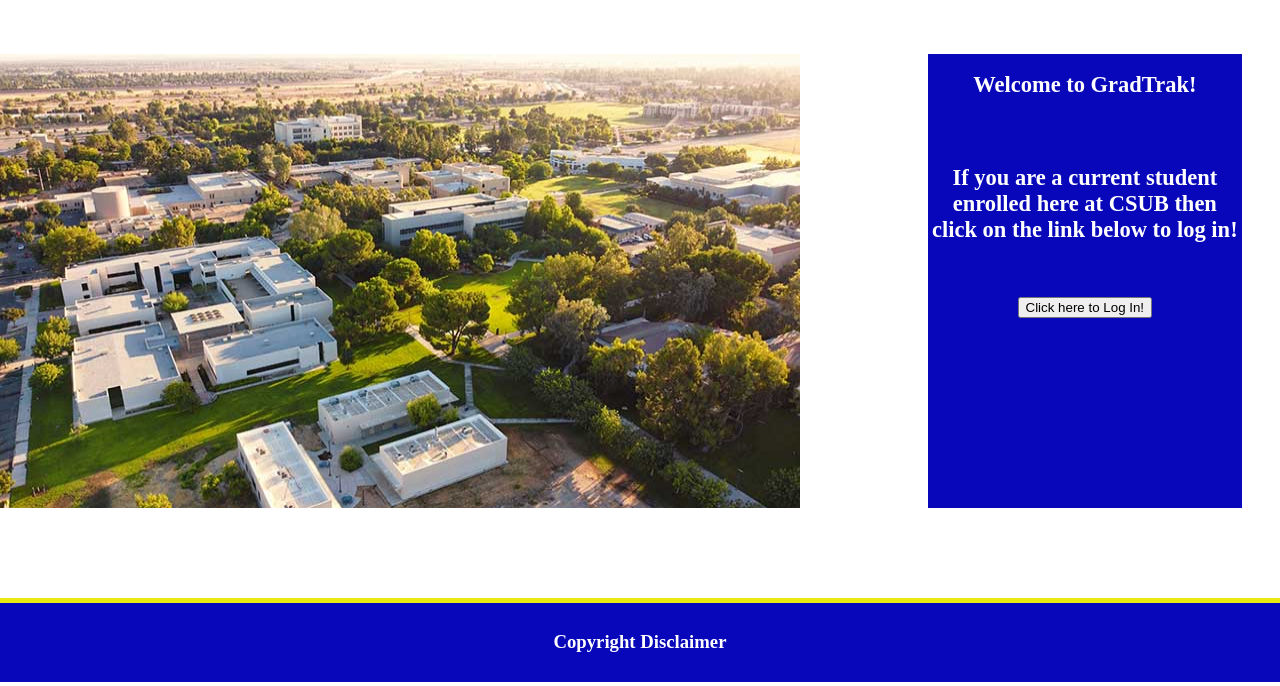
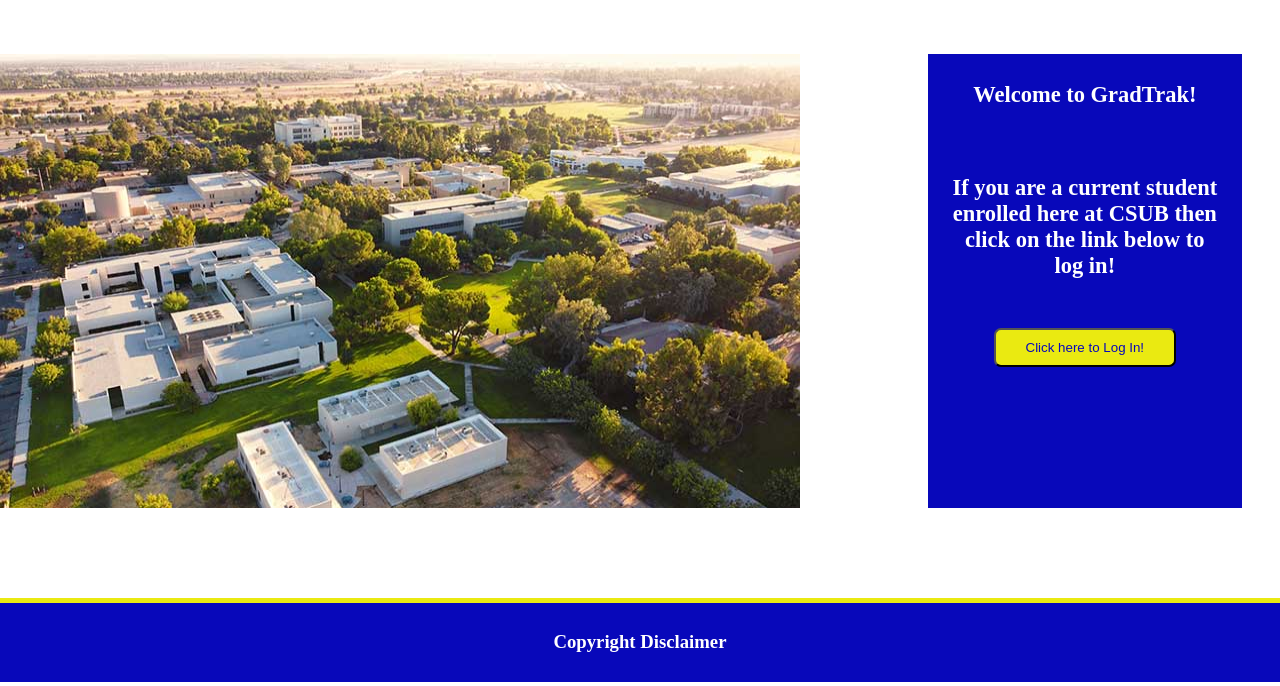
Before and after one commit to Kersplosion/SeniorProjectCSUB2022-23, a PHP site: page / in a window 1280 px wide. Shown: the part 114-800 px from the top of the page. Run offline with PHP 8.4, Linux system fonts and the light colour scheme.

Commit message:
Updated style of click button and width of text

```diff
--- a/Gradtrak/index.css
+++ b/Gradtrak/index.css
@@ -43,8 +43,9 @@ img {
     flex-basis: 18%;
     background: rgb(8, 8, 186);
     font-size: 15px;
-    padding-left: 1px 15px;
-    color:white;
+    /*padding-left: 1px 15px;*/
+    padding: 10px 20px;
+    color: white;
 }
 
 footer {
@@ -55,3 +56,16 @@ footer {
     padding: 10px;
     border-top: 5px solid rgba(240, 240, 14, 0.977);
 }
+
+.click {
+    background-color:rgba(240, 240, 14, 0.977);
+    padding: 10px 30px;
+    color:rgb(8, 8, 186);
+    border-radius: 7px;
+}
+
+.click:hover {
+    cursor: pointer;
+    background-color:rgba(172, 172, 46, 0.977);
+    color: white;
+}
```
